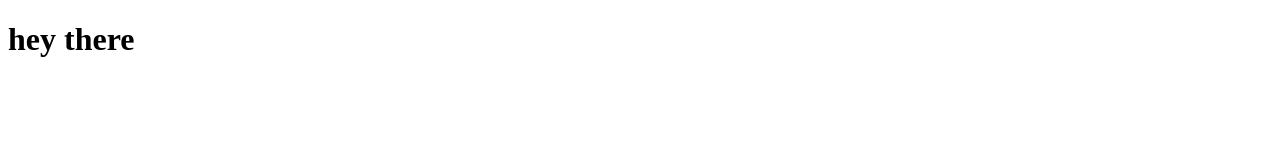
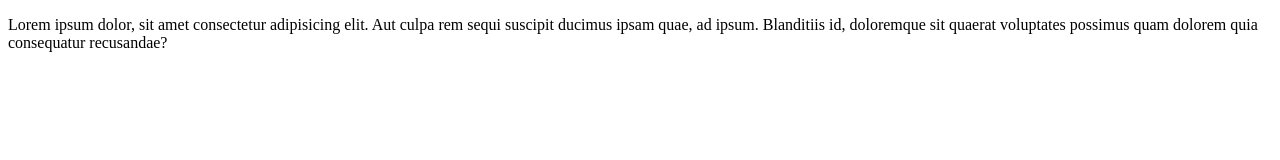
Before and after one commit to Abu-salam-Mahamud/second-repo, a plain HTML site: page index.html in a window 1280 px wide. Drawn offline with Linux system fonts and the light colour scheme.

Commit message:
first cot

```diff
--- a/index.html
+++ b/index.html
@@ -6,6 +6,6 @@
     <title>Document</title>
 </head>
 <body>
-    <h1>hey there </h1>
+   <p>Lorem ipsum dolor, sit amet consectetur adipisicing elit. Aut culpa rem sequi suscipit ducimus ipsam quae, ad ipsum. Blanditiis id, doloremque sit quaerat voluptates possimus quam dolorem quia consequatur recusandae?</p>
 </body>
 </html>
```
